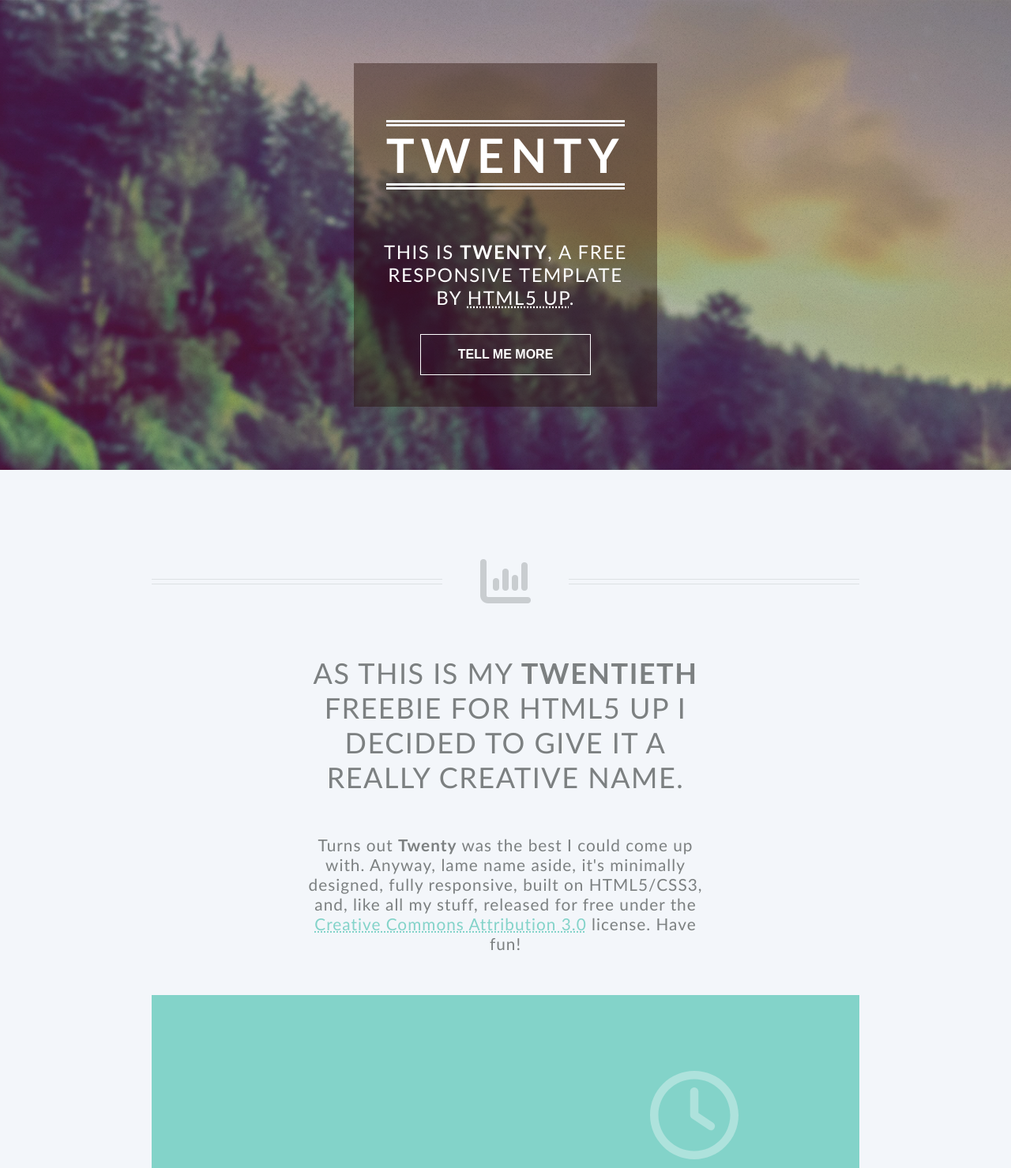
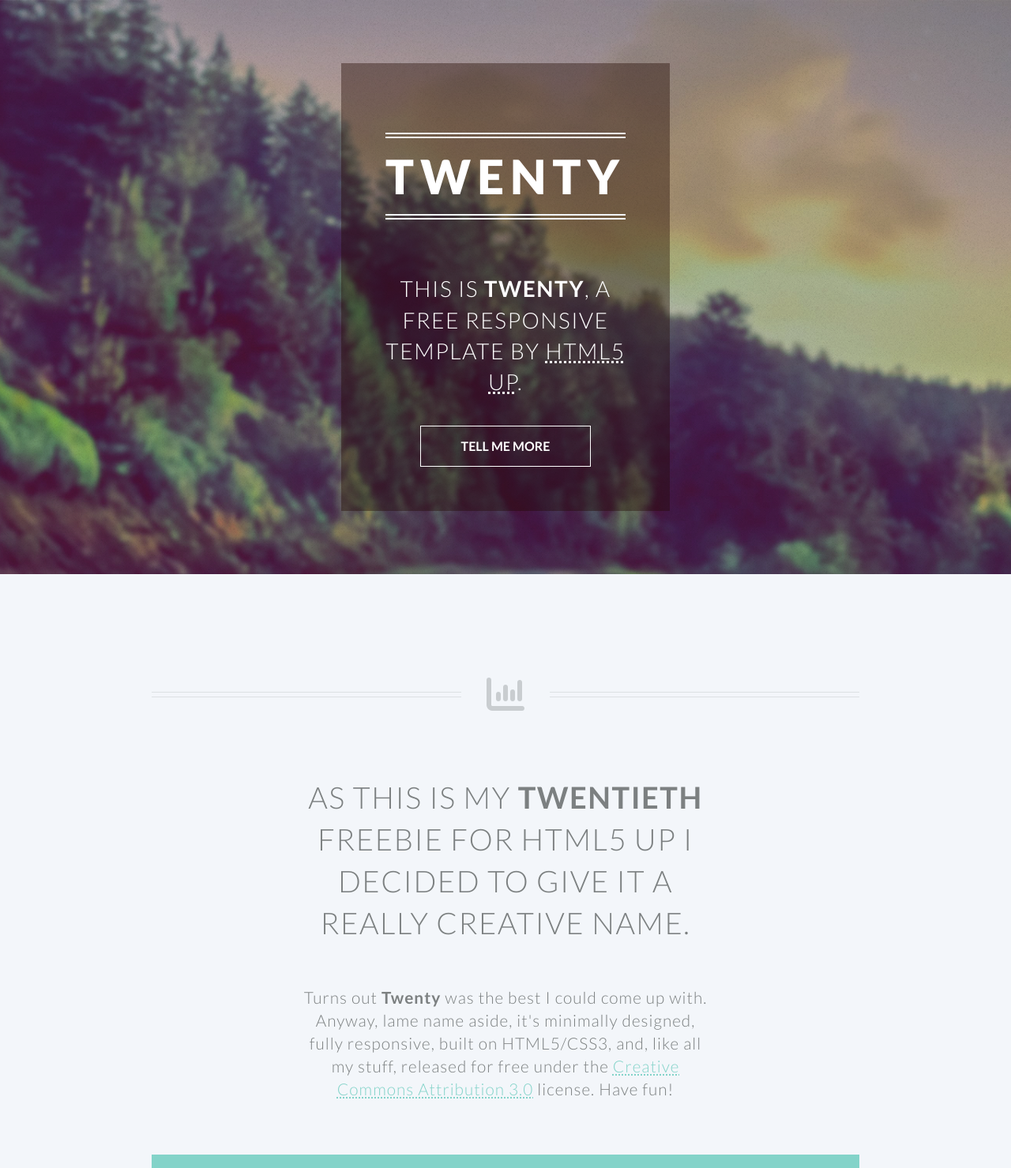
Before and after one commit to Thoinoo/ResponsiveDesignProjet2, a website: page index.html in a window 1280 px wide. Shown: the top 1479 px of the page at 79% size. Drawn offline with Linux system fonts and the light colour scheme.

Commit message:
version mobile finie, changement police

```diff
--- a/_config.scss
+++ b/_config.scss
@@ -12,22 +12,23 @@
 //FONTS
 $defaultfontsize: 16px;
 
-$fontfamily: Calibri, Arial, sans-serif;
+$fontfamily: 'lato', sans-serif;
 
 $fontweight: (
     "light":lighter,
     "medium": 500,
-    "large": bolder
+    "large": bolder,
+    "x-large": 900
 );
 $fontsizescreen: (
-    "smartphone": 2em,
+    "smartphone": 1.5em,
     "desktop":2.5em
 );
 $fontsize: (
     "h1":1.1,
-    "h2":0.9,
-    "h3":0.6,
-    "p": 0.6
+    "h2":0.95,
+    "h3":0.7,
+    "p": 0.7
 );
 
 $defaultfontweight: lighter;
@@ -45,8 +46,9 @@
     "xx-large":12em,
     "x-large":9em,
     "large": 5em,
-    "medium":2em,
-    "thin":1.8em
+    "medium":3em,
+    "thin":1.8em,
+    "x-thin":1em
 );
 
 //
--- a/index.html
+++ b/index.html
@@ -5,6 +5,11 @@
     <meta charset="UTF-8">
     <meta http-equiv="X-UA-Compatible" content="IE=edge">
     <meta name="viewport" content="width=device-width, initial-scale=1.0">
+
+    <link rel="preconnect" href="https://fonts.googleapis.com">
+    <link rel="preconnect" href="https://fonts.gstatic.com" crossorigin>
+    <link href="https://fonts.googleapis.com/css2?family=Lato:wght@300;400;700;900&display=swap" rel="stylesheet">
+
     <link rel="stylesheet" href="sytlesheet2.0.css">
     <link rel="icon" href="media/icon.ico" />
     <link rel="stylesheet" href="fontawesome-free-6.2.0-web/css/all.min.css">
--- a/input.scss
+++ b/input.scss
@@ -9,6 +9,61 @@
     overflow-x: hidden;
     font-size: config.$defaultfontsize;
     font-family: config.$fontfamily;
+
+    input {
+        font-family: 'lato', sans-serif;
+    }
+}
+
+body {
+    margin: 0;
+    overflow-x: hidden;
+}
+
+@each $name,
+$ratio in config.$fontsize {
+    #{$name} {
+        font-size: (map.get(config.$fontsizescreen, "smartphone") * $ratio);
+    }
+}
+
+h1,
+h2,
+h3 {
+    text-transform: uppercase;
+}
+
+h1 {
+    padding: 0.2em 0;
+
+    font-weight: map.get(config.$fontweight, "x-large");
+    letter-spacing: 4px;
+
+    width: fit-content;
+    border-top: 7px double config.$primary;
+    border-bottom: 7px double config.$primary;
+
+
+
+}
+
+h2,
+h3 {
+    letter-spacing: 1.5px;
+    line-height: 1.4em;
+}
+
+p {
+    letter-spacing: 1px;
+    line-height: 1.4em;
+}
+
+
+
+p,
+h2,
+h3 {
+    font-weight: lighter;
 }
 
 a {
@@ -22,137 +77,6 @@
     }
 }
 
-
-
-.coloredsection,
-.checkmarksection,
-.articlesection {
-    p {
-        text-align: justify;
-    }
-}
-
-
-
-body {
-    margin: 0;
-    overflow-x: hidden;
-}
-
-.imgcoloredsection {
-    display: flex;
-    flex-direction: row;
-    flex-wrap: wrap;
-    justify-content: center;
-}
-
-
-h1 {
-
-
-
-    letter-spacing: 5px;
-
-    border-top: 8px double config.$primary;
-    border-bottom: 8px double config.$primary;
-
-
-    width: fit-content;
-
-    letter-spacing: 3px;
-
-    border-top: 8px double config.$primary;
-    border-bottom: 8px double config.$primary;
-}
-
-h2,
-h3 {
-    letter-spacing: 1.5px;
-}
-
-p {
-    letter-spacing: 1px;
-}
-
-.flex-row {
-    @extend %flex-center-row;
-}
-
-.footer {
-    background-color: config.$primary;
-
-    input {
-        margin: 0.2rem;
-        width: 2.5rem;
-
-        transition: config.$transitionsocial;
-
-        &:hover {
-            -webkit-transform: translateY(-3px);
-            transform: translateY(-3px);
-            filter: brightness(115%);
-        }
-    }
-}
-
-.headercontainer,
-.coloredsection,
-.prefooter {
-    color: config.$tertiary;
-}
-
-.sectioncontainer {
-    @include backgroundstyle("smartphone", "dark", true, false, false, false);
-    background-color: config.$primary;
-}
-
-.header {
-    opacity: 0;
-    @extend %flex-center-column;
-
-    transition: config.$transitionheader;
-
-    h1,
-    h3 {
-        cursor: default;
-    }
-}
-
-.coloredsection {
-    background-color: config.$quaternay;
-}
-
-.coloredsection,
-.intro,
-.checkmarksection,
-.articlesection,
-.prefooter,
-.footer {
-    @extend %flex-center-column;
-    padding: map.get(config.$padding, "medium") map.get(config.$padding, "thin");
-
-}
-
-
-.headercontainer {
-    @include backgroundstyle("smartphone", "light", false, true, true, true);
-}
-
-.prefooter {
-    @include backgroundstyle("smartphone", "light", true, false, true, true);
-}
-
-.prefooter {
-    h2 {
-        margin: auto 5rem;
-    }
-}
-
-.headercontainer {
-    @extend %flex-center-column;
-    padding: map.get(config.$padding, "large") map.get(config.$padding, "medium");
-}
-
 .main {
     left: 0;
 
@@ -161,9 +85,6 @@
     transition: config.$transitionnavbar;
 
 }
-
-
-
 
 
 .buttonnavbar {
@@ -193,14 +114,11 @@
     width: 0.9rem;
 
     fill: config.$primary;
-
 }
 
 .buttonnavbarcontainer {
     position: fixed;
 }
-
-
 
 .sidenav {
     width: config.$sidenavwidth;
@@ -259,6 +177,120 @@
 
 }
 
+.headercontainer {
+    @include backgroundstyle("smartphone", "light", false, true, true, true);
+    @extend %flex-center-column;
+    padding: map.get(config.$padding, "large") map.get(config.$padding, "medium");
+}
+
+.header {
+    opacity: 0;
+    @extend %flex-center-column;
+
+    transition: config.$transitionheader;
+
+    h1,
+    h3 {
+        cursor: default;
+    }
+}
+
+.headercontainer,
+.coloredsection,
+.prefooter {
+    color: config.$tertiary;
+}
+
+.intro,
+.checkmarksection,
+.articlesection,
+.footer {
+    color: config.$secondary;
+}
+
+
+.line-decoration {
+    @extend %flex-center-row;
+
+    padding-top: map.get(config.$padding, "medium");
+
+    width: 100%;
+
+    // height: 10vh;
+
+    &::before,
+    &::after {
+        display: inline-block;
+        border-top: 1px solid config.$secondarylight;
+        border-bottom: 1px solid config.$secondarylight;
+        height: 0.3rem;
+        content: '';
+        width: 100%;
+
+        opacity: 0.5;
+
+    }
+
+    i {
+        margin: 0 2rem;
+
+        font-size: 3em;
+
+        color: config.$secondarylight;
+    }
+
+}
+
+.intro {
+    @extend %flex-center-column;
+    padding: map.get(config.$padding, "medium") map.get(config.$padding, "thin");
+    padding-top: map.get(config.$padding, "x-thin");
+
+    a {
+        color: config.$quaternay ;
+    }
+}
+
+.sectioncontainer {
+    @include backgroundstyle("smartphone", "dark", true, false, false, false);
+    background-color: config.$primary;
+}
+
+.coloredsection,
+.checkmarksection,
+.articlesection {
+    p {
+        text-align: justify;
+    }
+}
+
+.coloredsection,
+.checkmarksection,
+.articlesection,
+.prefooter,
+.footer {
+    @extend %flex-center-column;
+    padding: map.get(config.$padding, "medium") map.get(config.$padding, "thin");
+
+}
+
+
+
+.coloredsection {
+    background-color: config.$quaternay;
+}
+
+.imgcoloredsection {
+    display: flex;
+    flex-direction: row;
+    flex-wrap: wrap;
+    justify-content: center;
+}
+
+.prefooter {
+    @include backgroundstyle("smartphone", "light", true, false, true, true);
+}
+
 
 .articlesection {
     background-color: config.$tertiary;
@@ -284,9 +316,6 @@
 
 }
 
-
-
-
 .checkmarksection i {
     color: config.$secondarylight;
 
@@ -305,11 +334,6 @@
     }
 }
 
-
-
-
-
-
 // button($name, $background color , $border color , $text color, background color on hover )
 @include button("tertiary", rgba(config.$tertiary, 0), config.$tertiary , config.$tertiary , rgba(config.$tertiary, 0.1));
 @include button("secondary", rgba(config.$secondary, 0), config.$secondary , config.$secondary , rgba(config.$secondary, 0.1));
@@ -325,93 +349,28 @@
     max-width: 13.5rem;
 }
 
-@each $name,
-$ratio in config.$fontsize {
-    #{$name} {
-        font-size: (map.get(config.$fontsizescreen, "smartphone") * $ratio);
 
-        @if $name  !="p" {
-            text-transform: uppercase;
-        }
+.footer {
+    background-color: config.$primary;
 
-        @if $name  !="h1" {
-            font-weight: config.$defaultfontweight;
+    input {
+        margin: 0.2rem;
+        width: 2.5rem;
+
+        transition: config.$transitionsocial;
+
+        &:hover {
+            -webkit-transform: translateY(-3px);
+            transform: translateY(-3px);
+            filter: brightness(115%);
         }
     }
 
+    p {
+        font-size: 0.9em;
+        line-height: 1em;
+    }
 }
-
-
-
-h2,
-h3 {
-    letter-spacing: 1.5px;
-}
-
-p {
-    letter-spacing: 1px;
-}
-
-.intro,
-.checkmarksection,
-.articlesection,
-.footer {
-    color: config.$secondary;
-}
-
-
-
-.line-decoration {
-
-    display: flex;
-    justify-content: center;
-    align-items: center;
-    text-align: center;
-
-    padding-top: map.get(config.$padding, "thin");
-
-    width: 100%;
-
-    // height: 10vh;
-
-    &::before,
-    &::after {
-        display: inline-block;
-        border-top: 1px solid config.$secondarylight;
-        border-bottom: 1px solid config.$secondarylight;
-        height: 0.3rem;
-        content: '';
-        width: 100%;
-
-        opacity: 0.5;
-
-    }
-
-    i {
-
-        margin: 0 2rem;
-
-        font-size: 3em;
-
-        color: config.$secondarylight;
-
-
-    }
-
-}
-
-.intro {
-
-
-    a {
-        color: config.$quaternay ;
-    }
-
-
-
-
-}
-
 
 
 @media screen and (min-width: 769px) {
@@ -426,10 +385,63 @@
 
     }
 
+    body {
+        background-image: config.$imgbanner;
+        background-size: cover;
+        background-attachment: fixed;
+    }
+
+    h1 {
+        font-size: 3.75em;
+        letter-spacing: 8px;
+    }
+
     p {
         font-size: 1.3em;
     }
 
+    .buttonnavbarcontainer {
+        display: none;
+    }
+
+    .headercontainer {
+        @include backgroundstyle("desktop", "light", false, true, false, true);
+    }
+
+    .header {
+        padding: map.get(config.$padding, "medium") map.get(config.$padding, "medium");
+
+        background-color: rgba(34, 8, 0, 0.4);
+
+        width: 20em;
+    }
+
+    .sectioncontainer {
+        @include backgroundstyle("desktop", "dark", true, true, false, false);
+        padding: map.get(config.$padding, "large") map.get(config.$padding, "xx-large");
+    }
+
+    .intro {
+        padding: map.get(config.$padding, "medium") map.get(config.$padding, "xx-large");
+    }
+
+    .coloredsection {
+        @include backgroundstyle("desktop", "light", false, true, false, false);
+        flex-direction: row-reverse;
+
+
+        svg {
+            width: 7em;
+            padding: 0.5em;
+        }
+
+    }
+
+    .coloredsectiontext {
+        min-width: 65%;
+        max-width: 65%;
+        text-align: left;
+    }
 
     .checkmarksection {
         flex-direction: row;
@@ -445,41 +457,6 @@
         i {
             font-size: 7em;
         }
-    }
-
-    .header {
-        padding: map.get(config.$padding, "mledium") map.get(config.$padding, "medium");
-
-        background-color: rgba(34, 8, 0, 0.4);
-
-        width: 20em;
-    }
-
-    .buttonnavbarcontainer {
-        display: none;
-    }
-
-    body {
-        background-image: config.$imgbanner;
-        background-size: cover;
-        background-attachment: fixed;
-    }
-
-    .headercontainer {
-        @include backgroundstyle("desktop", "light", false, true, false, true);
-    }
-
-    .sectioncontainer {
-        @include backgroundstyle("desktop", "dark", true, true, false, false);
-        padding: map.get(config.$padding, "large") map.get(config.$padding, "xx-large");
-    }
-
-    .prefooter {
-        @include backgroundstyle("desktop", "light", true, false, false, true);
-    }
-
-    .footer p {
-        font-size: 1em;
     }
 
     .prefooter,
@@ -504,21 +481,18 @@
         }
     }
 
-    .coloredsection {
-        @include backgroundstyle("desktop", "light", false, true, false, false);
-        flex-direction: row-reverse;
-
-
-        svg {
-            width: 7em;
-            padding: 0.5em;
-        }
-
+    .prefooter {
+        @include backgroundstyle("desktop", "light", true, false, false, true);
     }
 
-    h1 {
-        font-size: 3.75em;
-        letter-spacing: 8px;
+    .footer p {
+        font-size: 1em;
+    }
+
+    .footer {
+        input {
+            width: 4em;
+        }
     }
 
     .dottedpipe::after {
@@ -535,32 +509,4 @@
         flex-direction: row;
     }
 
-
-
-    .coloredsectiontext {
-        min-width: 65%;
-        max-width: 65%;
-        text-align: left;
-    }
-
-    .intro {
-        padding: map.get(config.$padding, "medium") map.get(config.$padding, "xx-large");
-    }
-
-
-    .line-decoration {
-        i {
-            margin: 0 3rem;
-            font-size: 4em;
-        }
-    }
-
-    .footer {
-        input {
-            width: 4em;
-        }
-    }
-
-
-
 }
```
Also changed, not shown: sytlesheet2.0.css, 1 other file.
